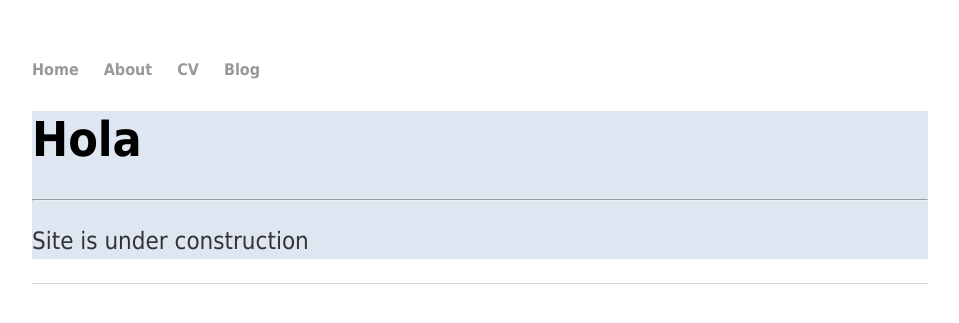
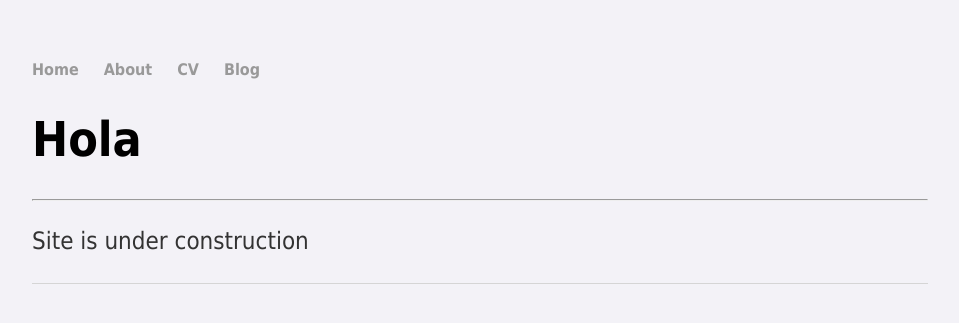
Before and after one commit to bianca-stancu/bianca-stancu.github.io, a Jekyll site: the page built from index.html, in a window 1280 px wide. Shown: the top 323 px of the page, without its empty margins (160-1119 px from the left). Built offline with Jekyll 4.4.1, drawn with Linux system fonts in a browser that asks for light colours.

Commit message:
Update main.css

```diff
--- a/css/main.css
+++ b/css/main.css
@@ -2,6 +2,7 @@ body {
     font-family:'Tahoma', 'Arial', 'Sans-Serif';
     margin: 60px auto;
     width: 70%;
+    background-color: #f3f2f7;
 }
 nav ul, footer ul {
     padding: 0px;
@@ -40,7 +41,3 @@ ul.posts {
 ul.posts li {
     list-style: none;
 }
-
-.blurb {
-    background-color: #dee6f2;
-}
```
